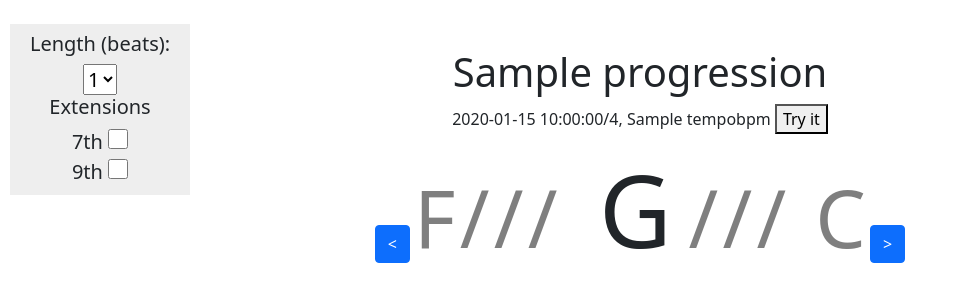
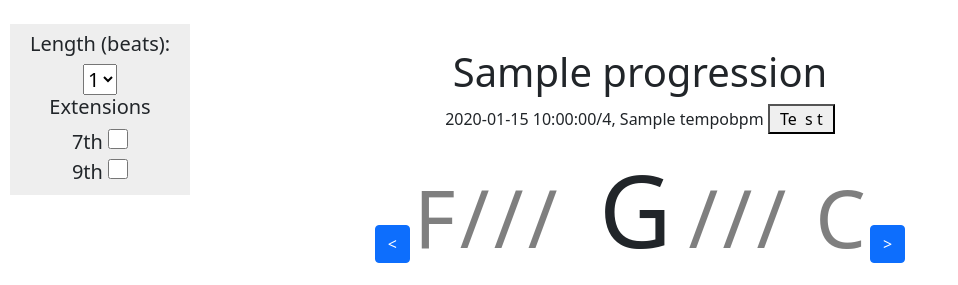
Before and after one commit to flying-charlie/cs50-final-project, a Flask app: template templates/edit.html in a window 1280 px wide. Shown: the part 76-361 px from the top of the page, without its empty margins (0-958 px from the left). Run offline with Flask 3, Linux system fonts and the light colour scheme; the template is opened without the code that fills it: most values are stand-ins (such as "Sample title", 1, 10 or a date in 2020); some libraries are stand-ins or nearby versions.

Commit message:
Mon, Aug 21, 2023, 12:39 PM +01:00

```diff
--- a/templates/edit.html
+++ b/templates/edit.html
@@ -14,8 +14,8 @@
 {{progression["time_signature"]}}/4, {{progression["tempo"]}}bpm
 
 
-
-<button onclick="test()">Try it</button>
+<!-- Test -->
+<button onclick="test()">&nbspTe&nbsp&nbsps&nbspt&nbsp</button>
 
 
 
@@ -196,7 +196,7 @@
     <script>
         function test() {
             progression = {{progression|safe}};
-            alert(progression);
+            alert(JSON.stringify(progression));
         }
     </script>
 {% endblock %}
```
